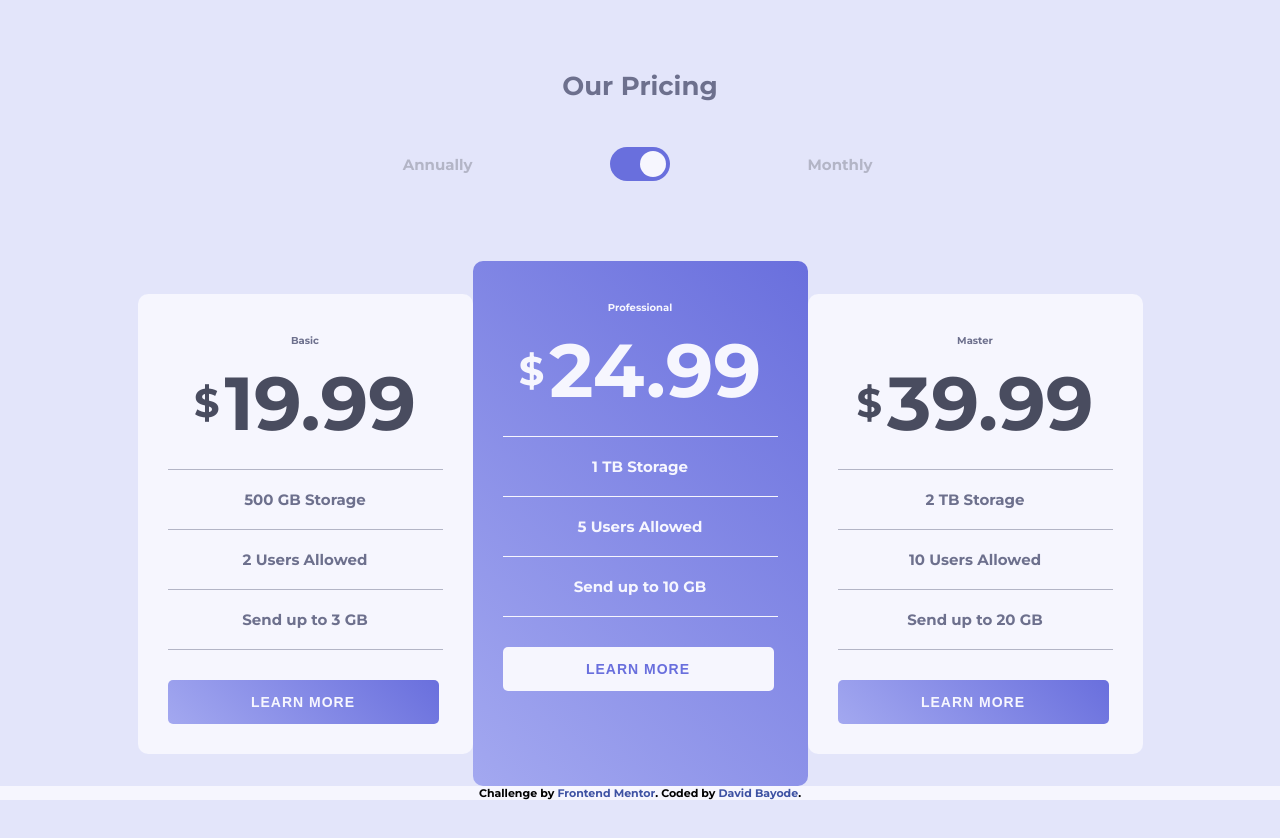
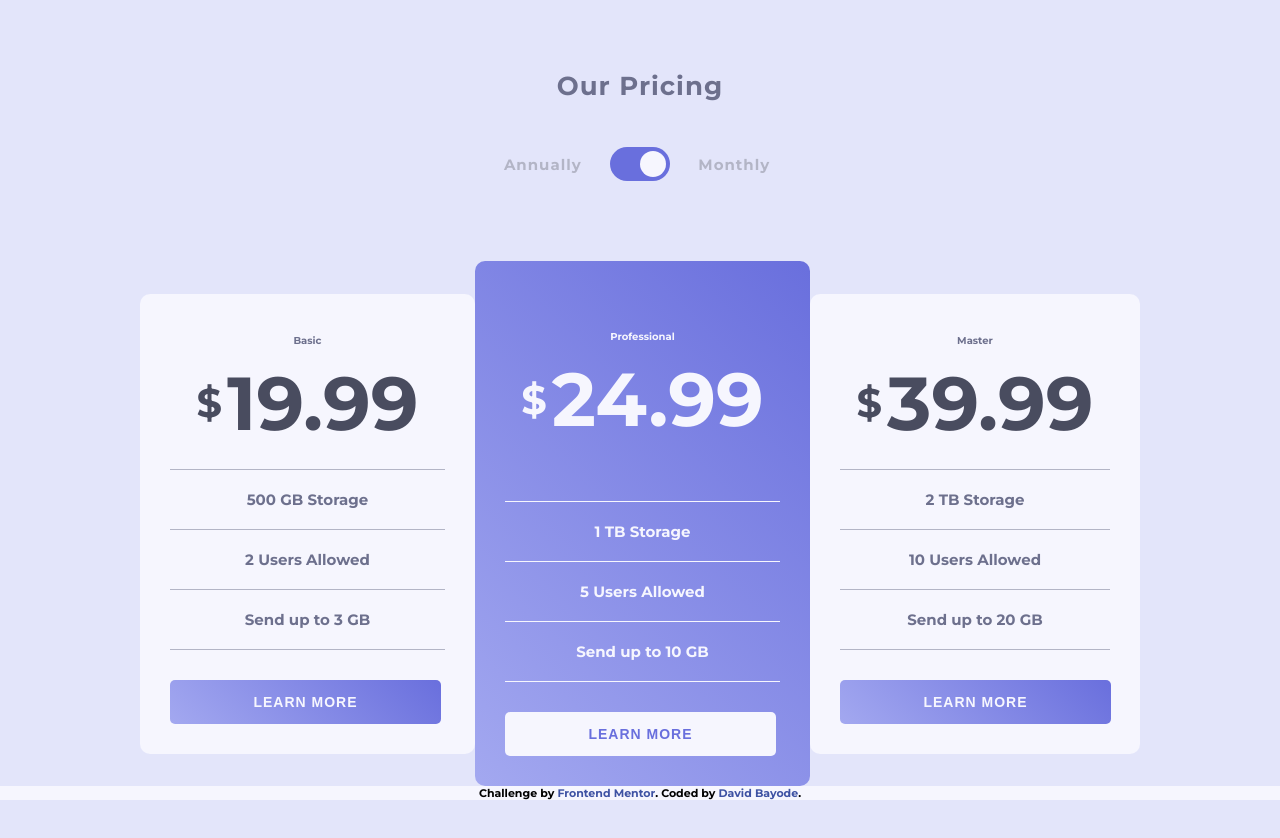
Before and after one commit to David4bay/Frontend-Mentor-Pricing-Component, a plain HTML site: page index.html in a window 1280 px wide. Drawn offline with Linux system fonts and the light colour scheme.

Commit message:
finished desktop styling

```diff
--- a/index.html
+++ b/index.html
@@ -42,7 +42,7 @@
         <span class="currency diff">&dollar;</span><h1 class="professional-price diff" id="main_content">24.99</h1>
         <h1 class="professional-price diff" id="secondary_content">249.99</h1>
       </div>
-      <article class="card-details">
+      <article class="card-details diff">
         <p class="data-plan diff">1 TB Storage</p>
         <p class="data-plan diff">5 Users Allowed</p>
         <p class="data-plan diff">Send up to 10 GB</p>
@@ -55,7 +55,7 @@
       </header>
       <div class="price">
         <span class="currency">&dollar;</span><h1 class="master-price" id="main_content">39.99</h1>
-        <h1 class="master-price" id="secondary_content">399.99</h1>
+        <h1 id="secondary_content">399.99</h1>
       </div>
       <article class="card-details">
         <p class="data-plan">2 TB Storage</p>
--- a/styles/styles.scss
+++ b/styles/styles.scss
@@ -1,5 +1,6 @@
 @import url('https://fonts.googleapis.com/css2?family=Montserrat:wght@700&display=swap');
 @import url('https://fonts.googleapis.com/css2?family=Montserrat:wght@700&display=swap');
+
 * {
     padding: 0;
     margin: 0;
@@ -138,7 +139,13 @@ div.cards {
     padding-right: 30px;
     padding-top: 30px;
     background-color: hsl(240, 78%, 98%);
+}
 
+div.cards:last-child {
+    display: flex;
+    flex-direction: column;
+    justify-content: center;
+    width: 330px;
 }
 
 div.professional-card {
@@ -166,6 +173,7 @@ div.price {
     display: flex;
     justify-content: center;
     align-items: center;
+    margin: auto;
     margin-top: -30px;
     color: hsl(232, 13%, 33%);
 }
@@ -189,10 +197,13 @@ p.data-plan:last-child {
 span.currency {
     font-size: 40px;
     padding-right: 5px;
+
 }
 
 h1 {
     font-size: 75px;
+    width: 100%;
+    text-align: left;
 }
 
 button.learn-more {
@@ -237,7 +248,7 @@ footer {
     text-decoration: none;
 }
 
-@media (min-width: 800px) {
+@media (min-width: 1040px) {
 
     * {
         padding: 0;
@@ -255,6 +266,17 @@ footer {
         min-width: 100vh;
         font-weight: 300;
     }
+
+    header.title {
+        letter-spacing: 1px;
+    }
+
+    aside {
+        display: block;
+        margin: auto;
+        width: 35%;
+    }
+
     section.cards {
         display: flex;
         min-height: 525px;
@@ -274,10 +296,6 @@ footer {
         transform: scale(1.1);
     }
 
-    div.cards:nth-child(2) {
-        z-index: 99999;
-    }
-
     div.cards:first-child:hover {
         transform: rotate(-4deg) scale(1.1);
     }
@@ -290,6 +308,11 @@ footer {
         display: flex;
         flex-direction: column;
         align-self: stretch;
+        z-index: 99999;
+    }
+
+    header.diff {
+        padding-top: 29px;
     }
 
     div.attribution {
```
Also changed, not shown: styles/styles.css, 1 other file.
